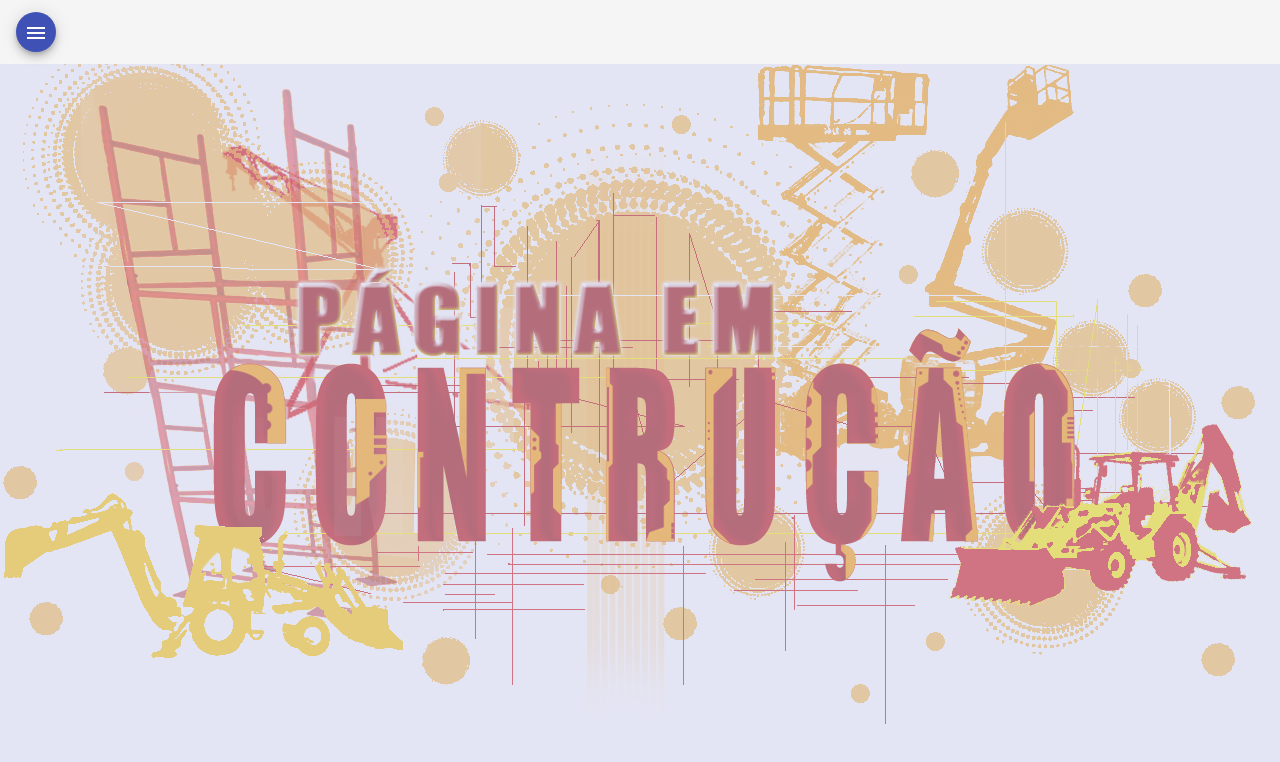
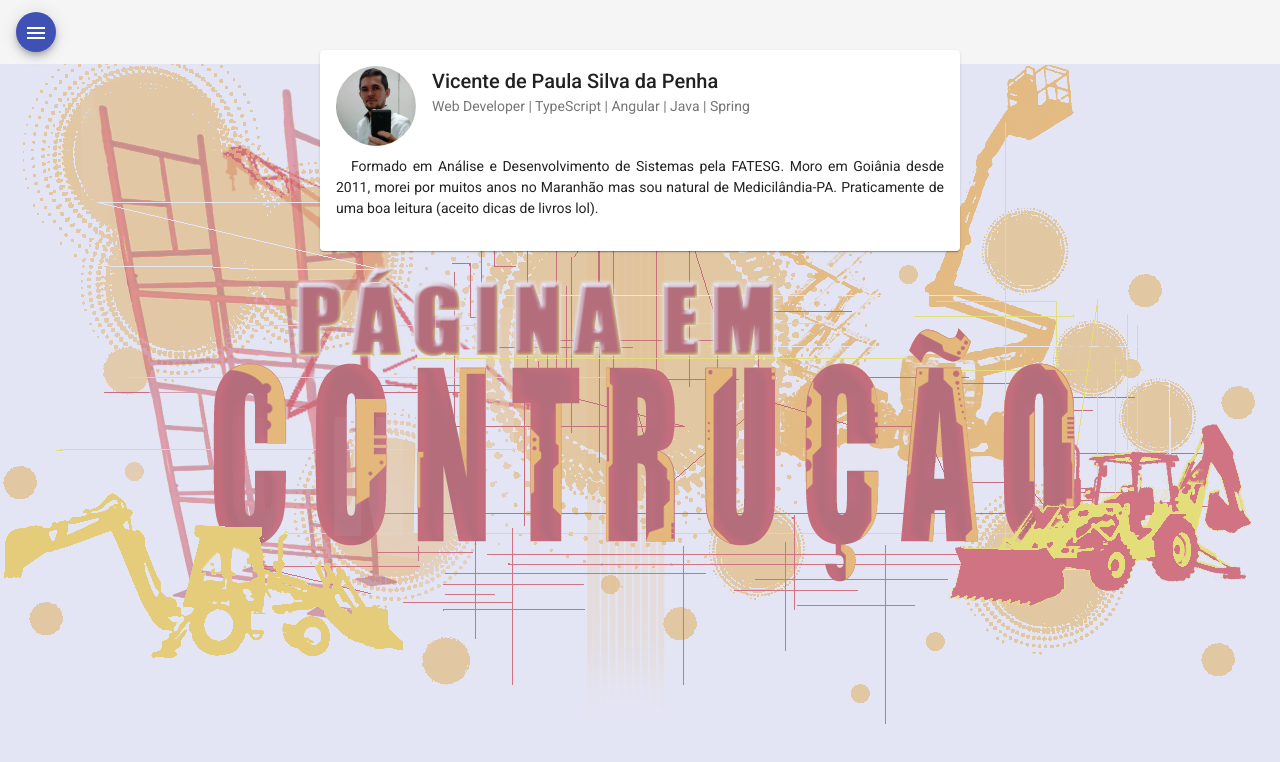
Before and after one commit to vicente-psp/vicente-psp.github.io, an Angular app: page / in a window 1280 px wide. Shown: the top 762 px of the page. Built offline with nearby package versions, Linux system fonts and the light colour scheme.

Commit message:
Inserido componente mat-card.

```diff
--- a/src/app/home/home.component.css
+++ b/src/app/home/home.component.css
@@ -3,3 +3,19 @@
   background-size: contain;
   background-image: url(../../assets/construcao.png);
 }
+
+.card-custom {
+  margin-top: 50px;
+}
+
+.header-image-custom {
+  background-image: url(../../assets/profile.jpg);
+  background-size: cover;
+}
+
+.container-card {
+  display: flex;
+  align-items: center;
+  flex-direction: row;
+  justify-content: center;
+}
--- a/src/app/home/home.component.html
+++ b/src/app/home/home.component.html
@@ -1,4 +1,23 @@
 <div class="page-in-construction">
   <div style="height: 100%; background-color: #cbcdea85;">
+    <div class="container-card">
+      <mat-card class="col-md-6 col-sm-8 card-custom">
+        <mat-card-header>
+          <div mat-card-avatar mat-card-sm-image class="header-image-custom"></div>
+          <mat-card-title style="margin-bottom: 8px;">Vicente de Paula Silva da Penha</mat-card-title>
+          <mat-card-subtitle>Web Developer | TypeScript | Angular | Java | Spring</mat-card-subtitle>
+        </mat-card-header>
+        <mat-card-content style="margin-top: 10px;">
+          <p style="text-align: justify; text-indent: 15px;">
+            Formado em Análise e Desenvolvimento de Sistemas pela FATESG.
+            Moro em Goiânia desde 2011, morei por muitos anos no Maranhão mas sou natural de Medicilândia-PA.
+            Praticamente de uma boa leitura (aceito dicas de livros lol).
+          </p>
+          <div class="row">
+
+          </div>
+        </mat-card-content>
+      </mat-card>
+    </div>
   </div>
 </div>
```
